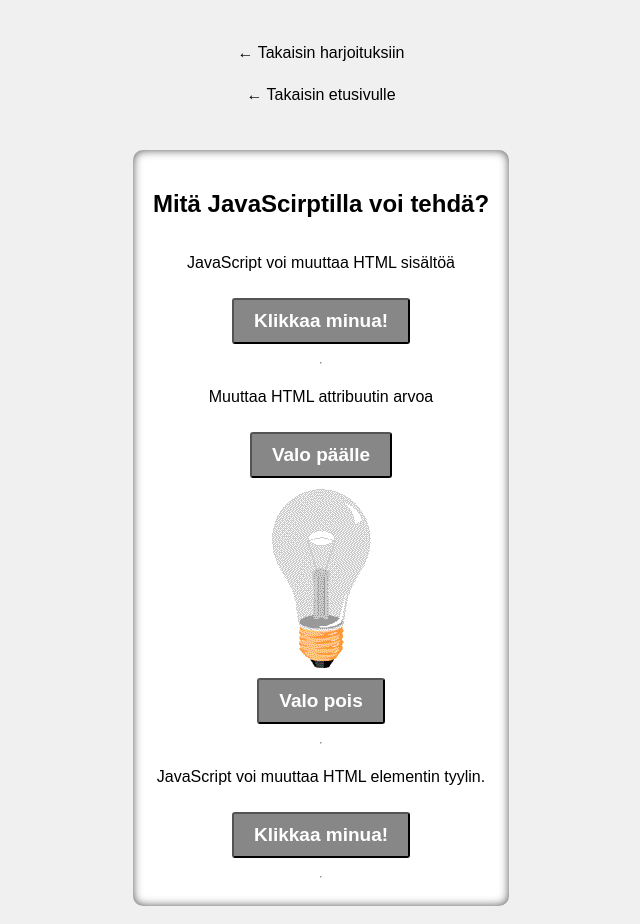
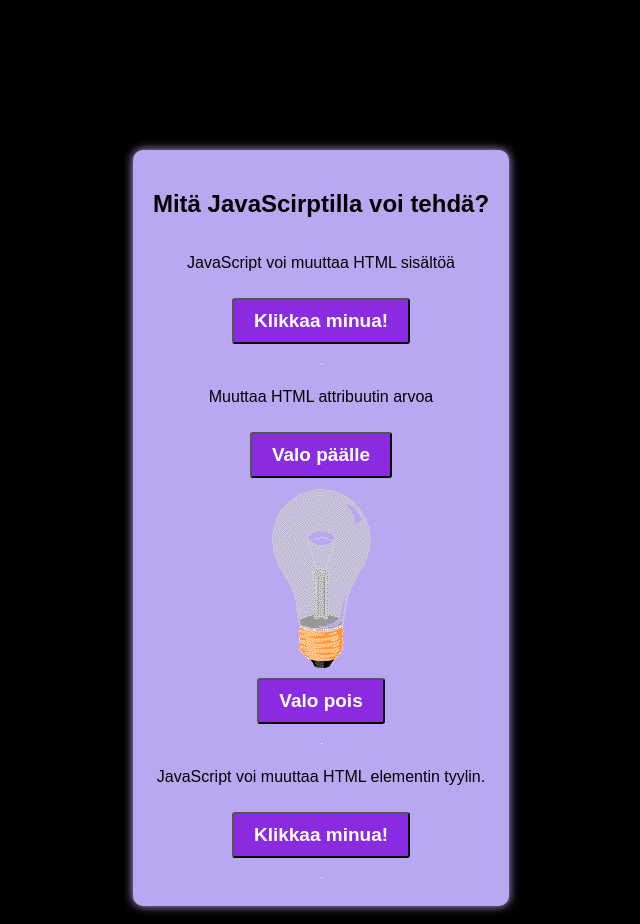
Before and after one commit to Vrogrammer/ohjelmointi, a website: page kevat/h01/h01.html in a window 1280 px wide. Shown: the whole page, without its empty margins (319-959 px from the left). Drawn offline with Linux system fonts and the light colour scheme.

```diff
--- a/style.css
+++ b/style.css
@@ -1,11 +1,5 @@
-:root {
-  --pagebg: rgb(240, 240, 240);
-  --elementbg: rgb(255, 255, 255);
-  --hoverbg: rgb(215, 215, 255);
-  --shadow: inset rgba(67, 67, 67, 0.923) 0 0 10px;
-}
 html {
-  background-color: var(--pagebg);
+  background-color: rgb(0, 0, 0);
 }
 * {
   font-family: Arial, Helvetica, sans-serif;
@@ -43,8 +37,8 @@
   padding: 6px;
 }
 main {
-  box-shadow: var(--shadow);
-  background-color: var(--elementbg);
+  box-shadow: rgb(186, 167, 241) 0 0 10px;
+  background-color: rgb(186, 167, 241);
   border-radius: 10px;
   padding: 20px;
   margin: 10px;
@@ -58,12 +52,12 @@
 li a {
   padding: 2px;
   border-radius: 10px;
-  transition: all 0.2s ease-out;
+  transition: background-color 0.2s ease-out;
   text-decoration: none;
 }
 li:hover a {
-  transition: all 0s;
-  box-shadow: var(--shadow);
+  transition: background-color 0s;
+  background-color: rgb(215, 203, 253);
 }
 li:active a {
   opacity: 0.5;
@@ -96,18 +90,15 @@
   border-radius: 3px;
   color: white;
   font-size: 19px;
-  background-color: rgb(135, 135, 135);
+  background-color: rgb(138, 43, 226);
   font-weight: 700;
   padding: 10px 20px;
   margin: 1px;
-  transition: all 0.1s;
+  transition: background-color 0.1s;
 }
 button:hover {
-  color: black;
-  background-color: rgba(177, 177, 177, 0.7);
+  background-color: rgba(138, 43, 226, 0.7);
 }
 button:active {
-  opacity: 0.9;
-  color: white;
-  background-color: rgba(177, 177, 177, 0.812);
+  background-color: rgba(138, 43, 226, 0.4);
 }
```
Also changed, not shown: etusivu/index.css (+4 -3 lines), index.html (+1 -1 lines).
